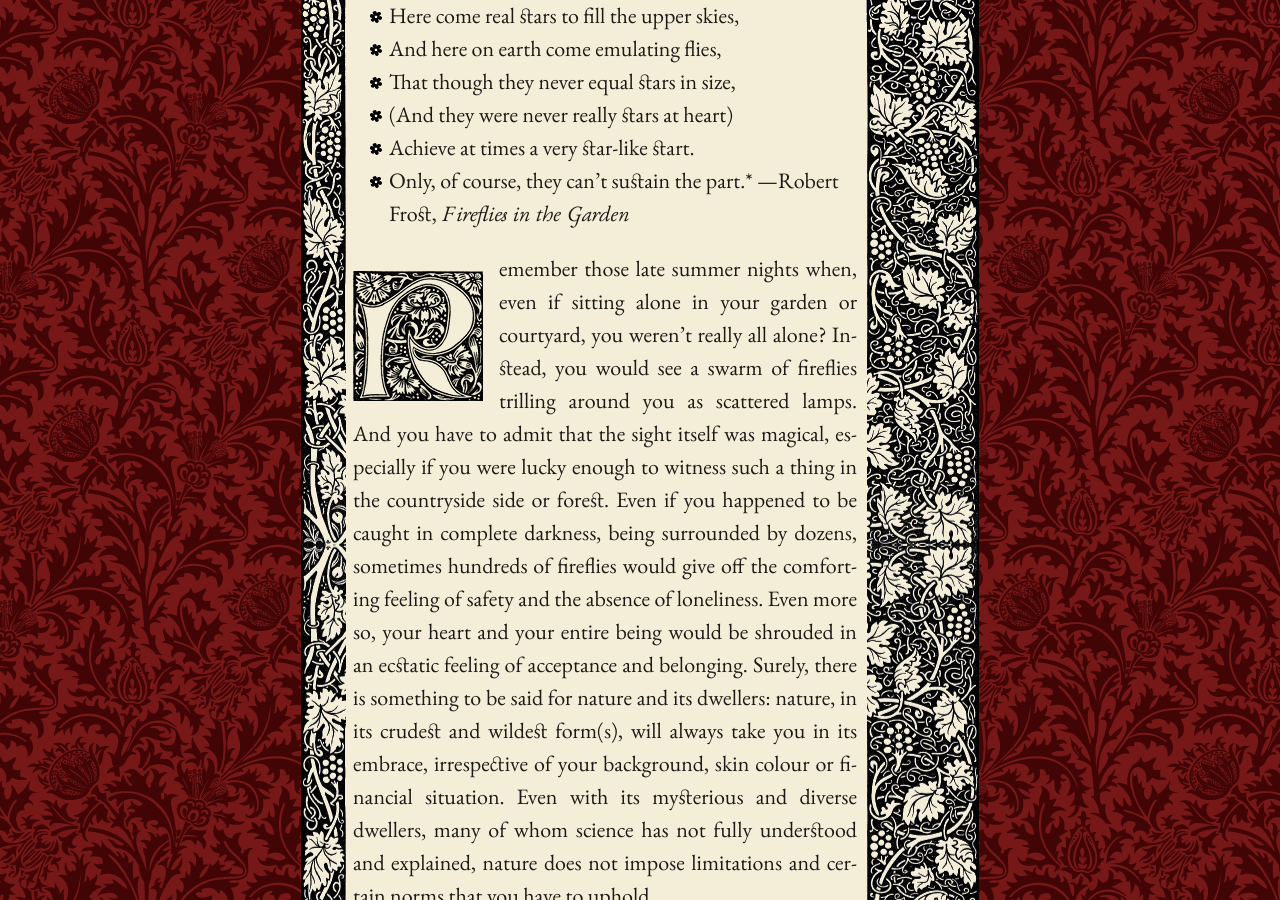
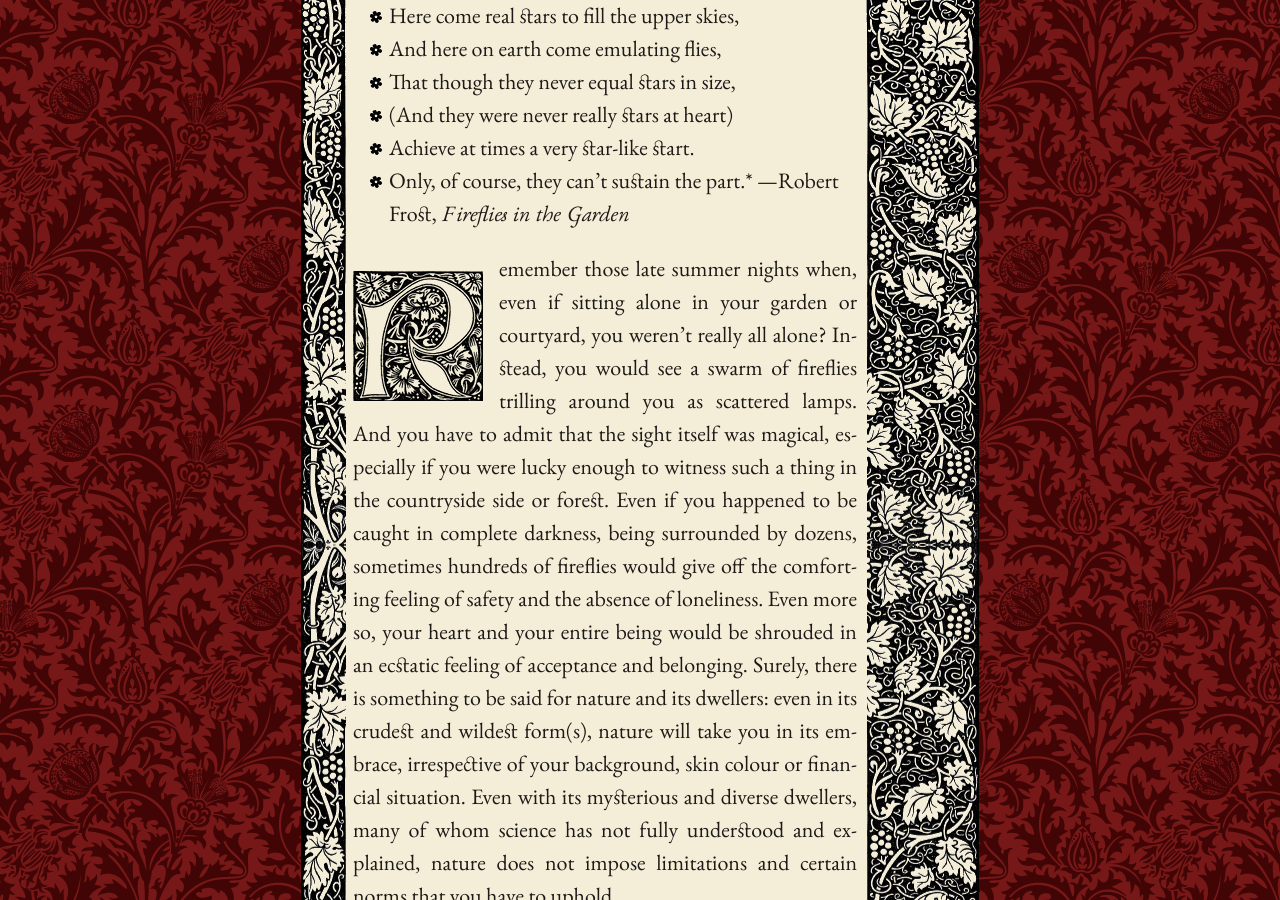
Before and after one commit to mpasovic/majapasovic.org, a Jekyll site: the page built from _posts/2016-07-06-a-lamenting-song-for-fireflies-progressive-destruction-of-the-environment-and-its-consequences.md, in a window 1280 px wide and 900 px high, scrolled down 442 px. Built offline with Jekyll 4.4.1, drawn with Linux system fonts in a browser that asks for light colours; nearby versions of some CDN libraries; some of the changed text lies outside the part shown.

Commit message:
Updated 2016-07-06-a-lamenting-song-for-fireflies-progressive-destruction-of-the-environment-and-its-consequences.md

```diff
--- a/_posts/2016-07-06-a-lamenting-song-for-fireflies-progressive-destruction-of-the-environment-and-its-consequences.md
+++ b/_posts/2016-07-06-a-lamenting-song-for-fireflies-progressive-destruction-of-the-environment-and-its-consequences.md
@@ -15,6 +15,6 @@
 - Achieve at times a very star-like start.
 - Only, of course, they can't sustain the part.* —Robert Frost, *Fireflies in the Garden*
 
-<span class="versal r9">R</span>emember those late summer nights when, even if sitting alone in your garden or courtyard, you weren't really all alone? Instead, you would see a swarm of fireflies trilling around you as scattered lamps. And you have to admit that the sight itself was magical, especially if you were lucky enough to witness such a thing in the countryside side or forest. Even if you happened to be caught in complete darkness, being surrounded by dozens, sometimes hundreds of fireflies would give off the comforting feeling of safety and the absence of loneliness. Even more so, your heart and your entire being would be shrouded in an ecstatic feeling of acceptance and belonging. Surely, there is something to be said for nature and its dwellers: nature, in its crudest and wildest form(s), will always take you in its embrace, irrespective of your background, skin colour or financial situation. Even with its mysterious and diverse dwellers, many of whom science has not fully understood and explained, nature does not impose limitations and certain norms that you have to uphold.
+<span class="versal r9">R</span>emember those late summer nights when, even if sitting alone in your garden or courtyard, you weren't really all alone? Instead, you would see a swarm of fireflies trilling around you as scattered lamps. And you have to admit that the sight itself was magical, especially if you were lucky enough to witness such a thing in the countryside side or forest. Even if you happened to be caught in complete darkness, being surrounded by dozens, sometimes hundreds of fireflies would give off the comforting feeling of safety and the absence of loneliness. Even more so, your heart and your entire being would be shrouded in an ecstatic feeling of acceptance and belonging. Surely, there is something to be said for nature and its dwellers: even in its crudest and wildest form(s), nature will take you in its embrace, irrespective of your background, skin colour or financial situation. Even with its mysterious and diverse dwellers, many of whom science has not fully understood and explained, nature does not impose limitations and certain norms that you have to uphold.
 
 *To be continued...*
```
